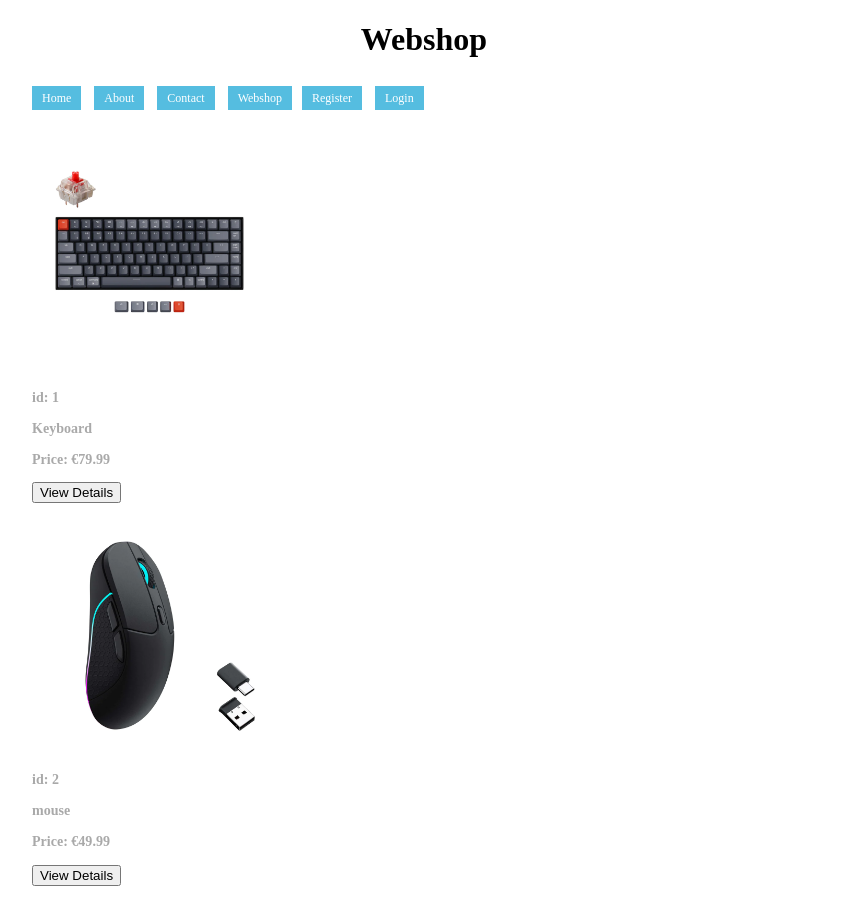
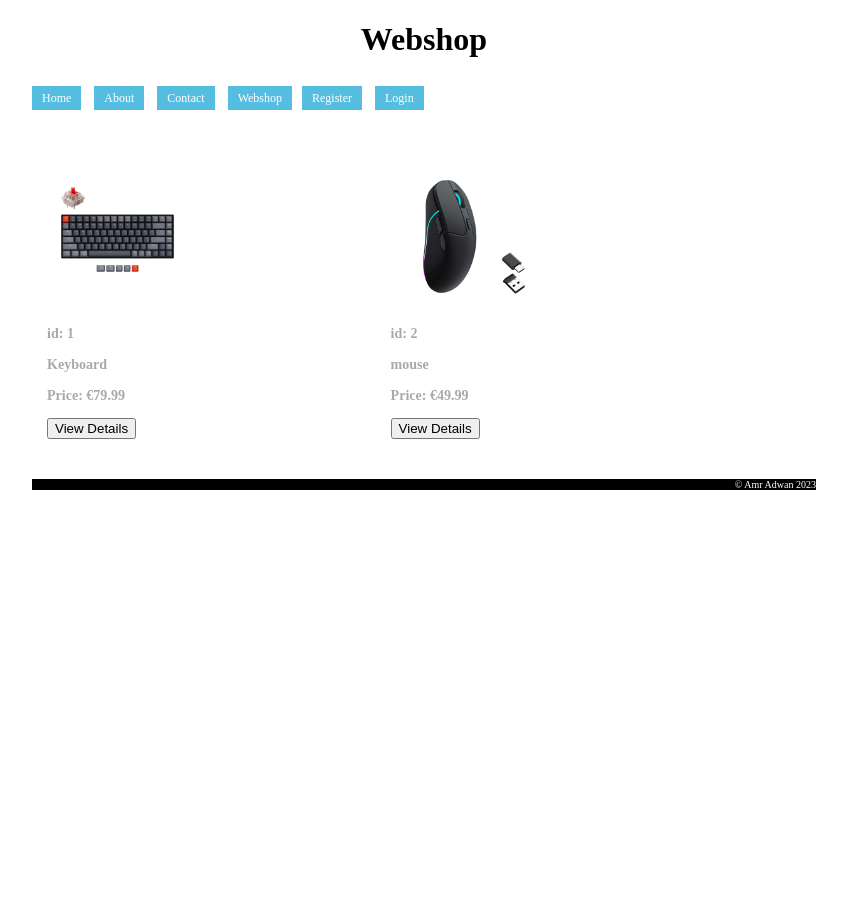
Before and after one commit to AmrAdwan/educom-webshop-database-1702373476, a PHP site: page /index.php?page=webshop in a window 1280 px wide. Shown: the top 900 px of the page, without its empty margins (216-1063 px from the left). After the commit the page ends 490 px from the top, so only its background shows below. Run offline with PHP 8.4, Linux system fonts and the light colour scheme; data comes from the database, SQL or seed files in the repository.

Commit message:
before changing orders table

```diff
--- a/CSS/stylesheet.css
+++ b/CSS/stylesheet.css
@@ -59,3 +59,17 @@ footer {
 .error {
   color: red;
 }
+
+
+.column {
+  float: left;
+  width: 40%;
+  padding: 15px;
+}
+
+/* Clear floats after image containers */
+.row::after {
+  content: "";
+  clear: both;
+  display: table;
+}
--- a/index.php
+++ b/index.php
@@ -155,6 +155,7 @@ function showHeadSection($data)
     echo "</title>";
     echo "<link rel=\"stylesheet\" href=\"./CSS/stylesheet.css\">";
     echo "<link rel=\"stylesheet\" href=\"https://cdnjs.cloudflare.com/ajax/libs/font-awesome/4.7.0/css/font-awesome.min.css\">";
+    echo "<link href=\"https://fonts.googleapis.com/icon?family=Material+Icons\" rel=\"stylesheet\">";
     echo "</head>";
   }
 }
--- a/shoppingcart.php
+++ b/shoppingcart.php
@@ -36,7 +36,8 @@ function showshoppingcartContent()
     echo "<form onsubmit='handleSubmit(this); return false;' method='post'>";
     echo "<input type='hidden' name='page' value='remove_from_cart'>";
     echo "<input type='hidden' name='product_id' value='" . $item['id'] . "'>";
-    echo "<input type='submit' value='Remove Item'>";
+    // echo "<input type='submit' value='Remove Item'>";
+    echo "<button style=\"font-size:24px; color:red\" color><i class=\"material-icons\">delete</i></button>";
     echo "</form>";
 
     echo "<br>";
--- a/webshop.php
+++ b/webshop.php
@@ -4,13 +4,17 @@ function showWebshopContent()
 {
   $products = getProducts();
 
-  echo "<div class='products'>";
+  // echo "<div class='products'>";
   echo "<br>";
   echo "<br>";
   foreach ($products as $product)
   {
-    echo "<div class='product'>";
-    echo "<img src='Images/" . $product['file_name'] . "' alt='" . $product['name'] . "' style='width: 30%;' />";
+    // echo "<div class='product'>";
+    echo "<div class=\"row\">";
+    echo "<div class=\"column\">";
+  // </div>
+    echo "<br>";
+    echo "<img src='Images/" . $product['file_name'] . "' alt='" . $product['name'] . "' style='width: 45%;' />";
     echo "<h3> id: " . $product['id'] . "</h3>";
     echo "<h3>" . $product['name'] . "</h3>";
     echo "<h3>Price: €" . $product['price'] . "</h3>";
@@ -19,7 +23,7 @@ function showWebshopContent()
     echo "<input type='hidden' name='product_id' value='" . $product['id'] . "'>";
     echo "<input type='submit' value='View Details'>";
     echo "</form>";
-    echo "</div>";
+    // echo "</div>";
     echo "<br>";
 
     if (isUserLoggedIn())
@@ -38,9 +42,10 @@ function showWebshopContent()
       }
       </script>";
     }
+    echo "</div>";
 
   }
-  echo "</div>";
+  // echo "</div>";
 }
 
 ?>
```
Also changed, not shown: Images/ipad.png (added), Images/macbook.png (added), Images/monitor.png (added).
